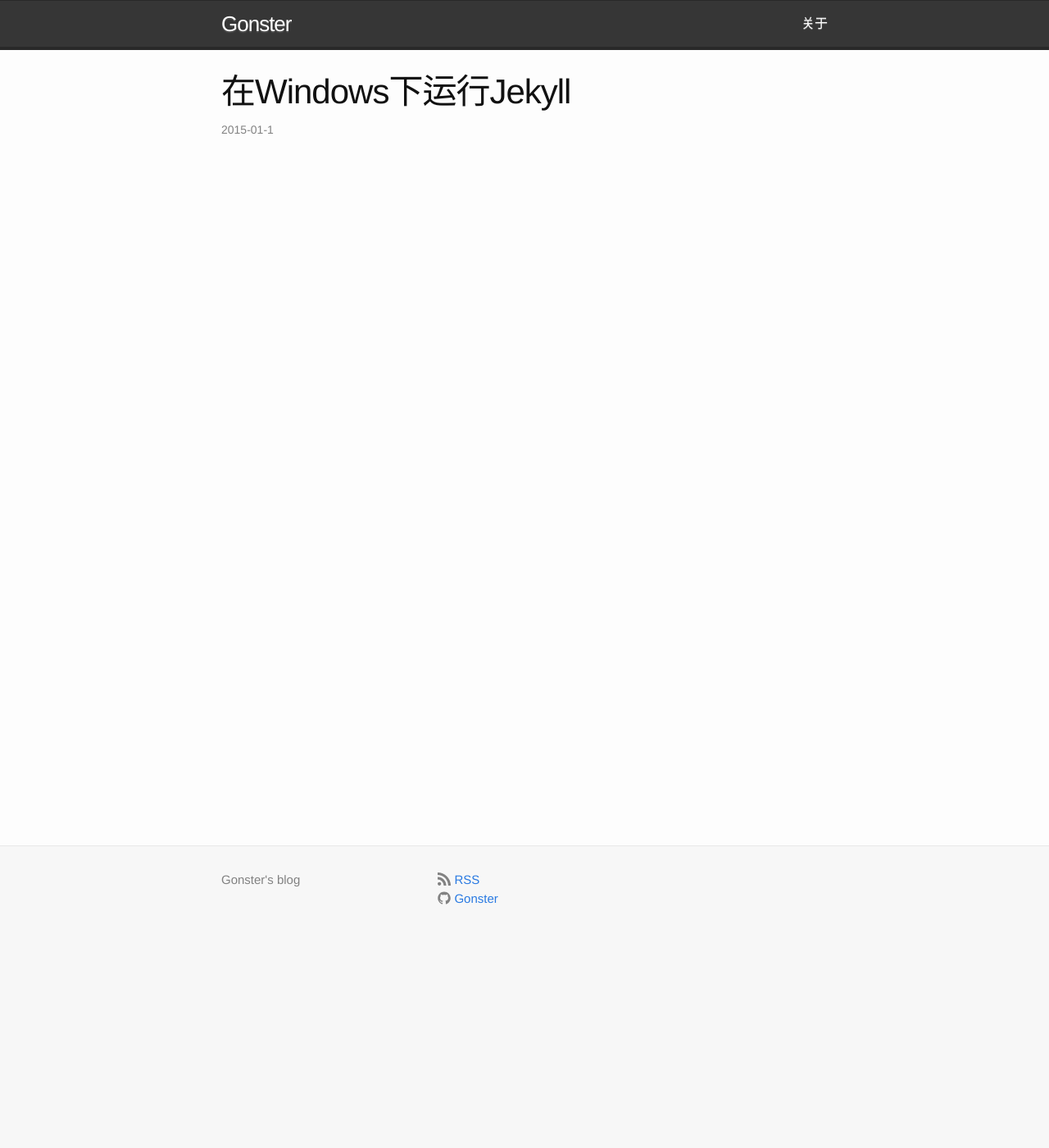
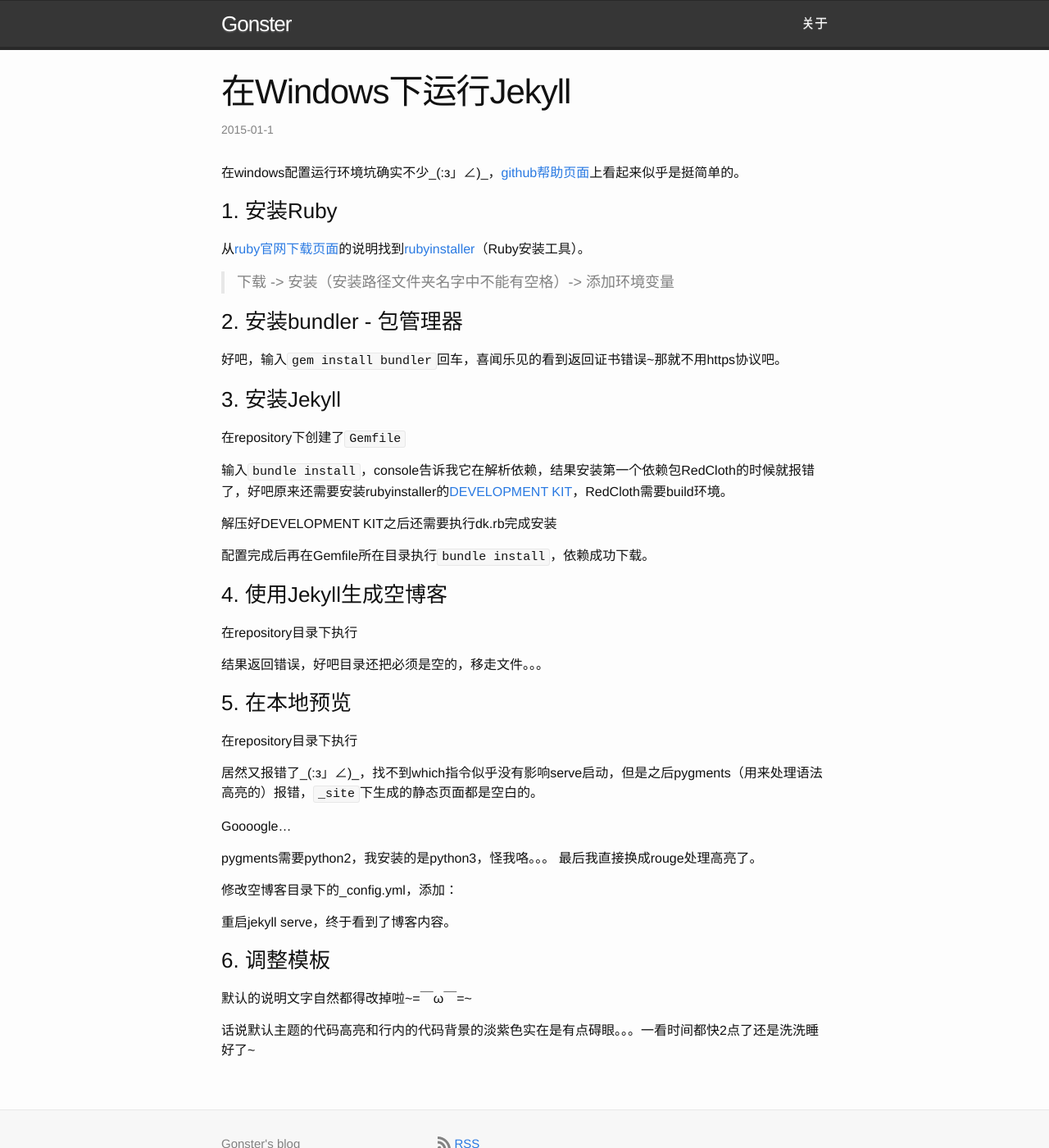
Before and after one commit to Gonster/Gonster.github.io, a Jekyll site: the page built from _posts/2015-01-01-run-jekyll-on-windows.markdown, in a window 1280 px wide and 1400 px high. Shown: the whole window at 82% size. Built offline with Jekyll 4.4.1, drawn with Linux system fonts in a browser that asks for light colours.

Commit message:
error in markdown finded guess 4

```diff
--- a/_posts/2015-01-01-run-jekyll-on-windows.markdown
+++ b/_posts/2015-01-01-run-jekyll-on-windows.markdown
@@ -4,3 +4,51 @@ title:  "在Windows下运行Jekyll"
 date:   2015-1-1 22:42:29
 categories: jekyll windows
 ---
+在windows配置运行环境坑确实不少\_(:з」∠)\_，[github帮助页面](https://help.github.com/articles/using-jekyll-with-pages/)上看起来似乎是挺简单的。
+
+###1. 安装Ruby
+从[ruby官网下载页面](https://www.ruby-lang.org/en/downloads/)的说明找到[rubyinstaller](http://rubyinstaller.org/)（Ruby安装工具）。
+
+>下载 -> 安装（安装路径文件夹名字中不能有空格）-> 添加环境变量
+
+###2. 安装bundler - 包管理器
+好吧，输入`gem install bundler`回车，喜闻乐见的看到返回证书错误~那就不用https协议吧。
+
+
+
+###3. 安装Jekyll
+在repository下创建了`Gemfile`
+
+
+输入`bundle install`，console告诉我它在解析依赖，结果安装第一个依赖包RedCloth的时候就报错了，好吧原来还需要安装rubyinstaller的[DEVELOPMENT KIT](http://rubyinstaller.org/downloads/)，RedCloth需要build环境。
+
+解压好DEVELOPMENT KIT之后还需要执行dk.rb完成安装
+
+
+配置完成后再在Gemfile所在目录执行`bundle install`，依赖成功下载。
+
+###4. 使用Jekyll生成空博客
+在repository目录下执行
+
+结果返回错误，好吧目录还把必须是空的，移走文件。。。
+
+###5. 在本地预览
+在repository目录下执行
+
+居然又报错了\_(:з」∠)\_，找不到which指令似乎没有影响serve启动，但是之后pygments（用来处理语法高亮的）报错，`_site`下生成的静态页面都是空白的。
+
+Goooogle...
+
+pygments需要python2，我安装的是python3，怪我咯。。。
+最后我直接换成rouge处理高亮了。
+
+
+修改空博客目录下的_config.yml，添加：
+
+
+重启jekyll serve，终于看到了博客内容。
+
+###6. 调整模板
+默认的说明文字自然都得改掉啦~=￣ω￣=~
+
+话说默认主题的代码高亮和行内的代码背景的淡紫色实在是有点碍眼。。。一看时间都快2点了还是洗洗睡好了~
```
